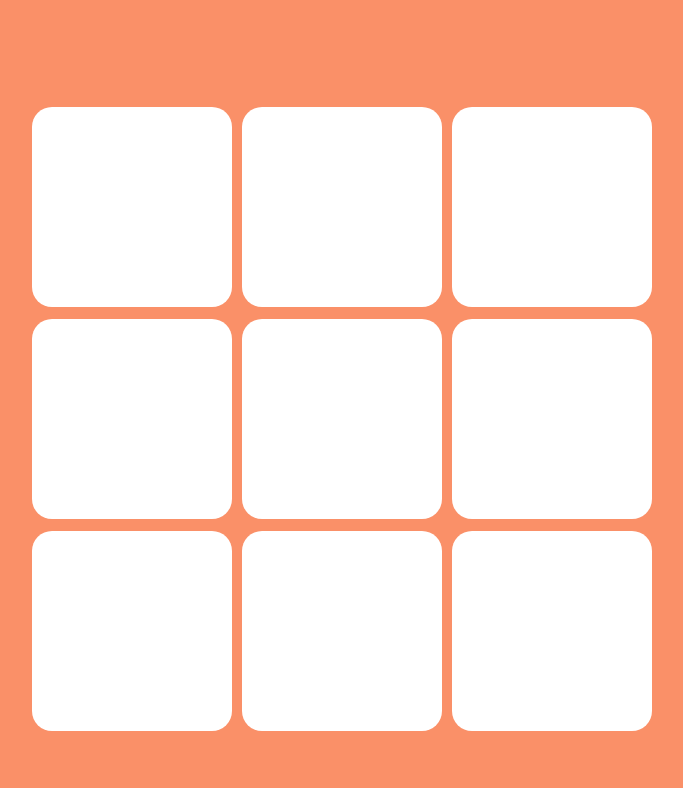
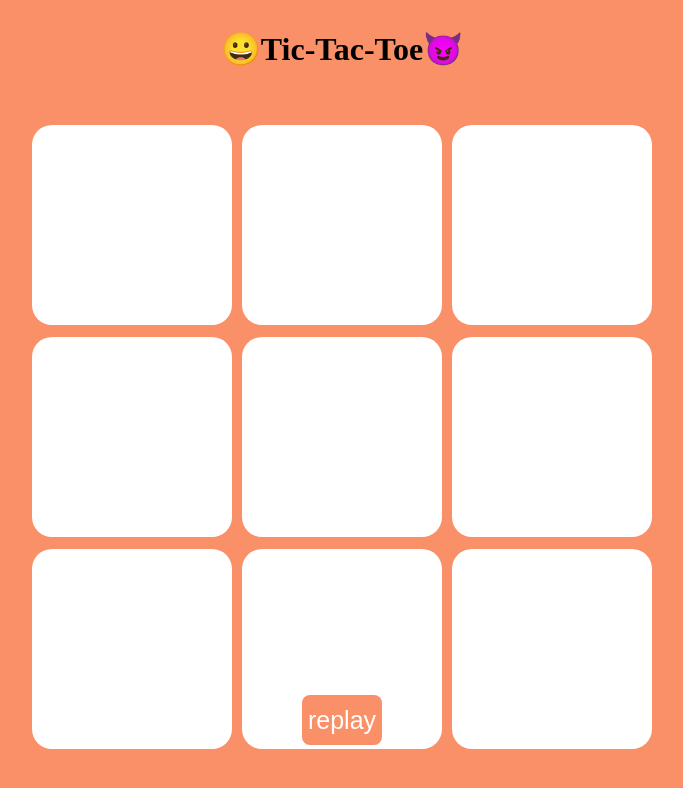
Before and after one commit to JustANormalProgramm3r/game.github.io, a plain HTML site: page index.html in a window 1280 px wide. Shown: the whole page, without its empty margins (298-981 px from the left). Drawn offline with Linux system fonts and the light colour scheme.

Commit message:
style correction

```diff
--- a/app.js
+++ b/app.js
@@ -2,6 +2,7 @@ const {body} = document;
 const table = document.createElement('table');
 const result = document.createElement('div');
 const rows = [];
+const btn = document.querySelector('button');
 
 let turn = '😀';
 
@@ -86,3 +87,8 @@ const checkWinner = (target) =>{
     }
     body.appendChild(table);
     body.appendChild(result);
+
+
+btn.addEventListener('click',()=>{
+    location.reload();
+})
--- a/index.html
+++ b/index.html
@@ -8,6 +8,8 @@
     <link rel="stylesheet" href="./style.css">
 </head>
 <body>
+    <h1>😀Tic-Tac-Toe😈</h1>
+    <button>replay</button>
     <script src="./app.js"></script>
 </body>
 </html>
--- a/style.css
+++ b/style.css
@@ -1,5 +1,6 @@
 *{
     margin: 0; padding: 0;
+    box-sizing: border-box;
 }
 body{
     background-color: rgb(250, 144, 104);
@@ -7,7 +8,7 @@ body{
 table{
     /* border-collapse: collapse; */
     margin: auto;
-    margin-top: 100px;
+    margin-top: 50px;
     font-size: 30px;
     box-sizing: border-box;
 
@@ -29,6 +30,26 @@ td:hover{
 
 div{
     text-align: center;
-    margin-top: 50px;
+    margin-top: 15px;
     font-size: 30px;
 }
+
+button{
+    border: none;
+    background-color: inherit;
+    width: 80px; height: 50px;
+    position: absolute;
+    bottom: 55px; left: 50%;
+    margin-left: -40px;
+    font-size: 25px;
+    border-radius: 8px;
+    margin-top: 20px;
+    color: #fff;
+}
+h1{
+    text-align: center;
+    padding-top: 30px;
+}
+button:hover{
+    background-color: rgb(66, 63, 63);
+}
```
